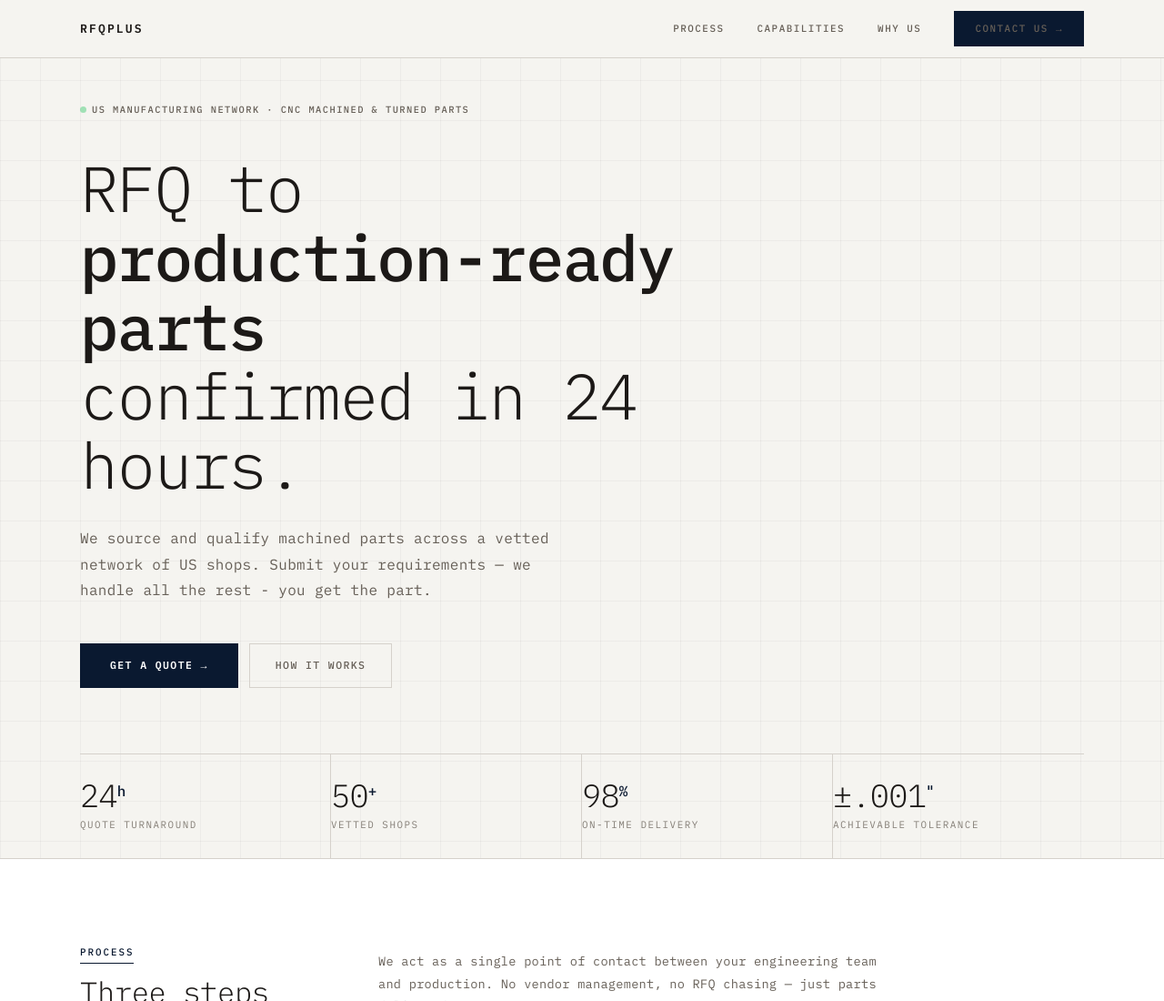
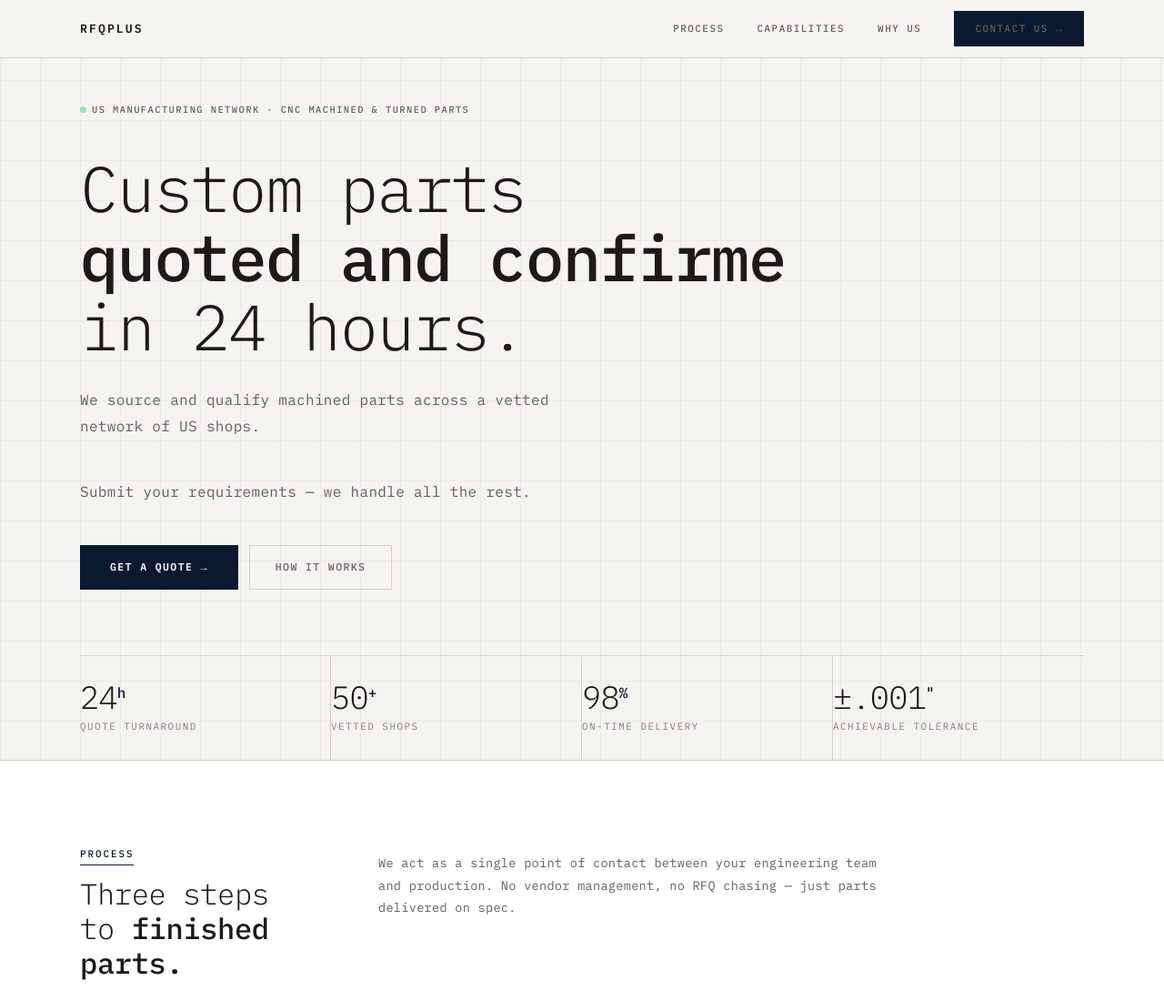
Before and after one commit to MGFRV/Machining-RFQ, a plain HTML site: page index.html in a window 1280 px wide. Shown: the top 1100 px of the page at 91% size. Drawn offline with Linux system fonts and the light colour scheme.

Commit message:
Update index.html

```diff
--- a/index.html
+++ b/index.html
@@ -210,8 +210,9 @@
       <span class="live-dot"></span>
       US Manufacturing Network · CNC Machined &amp; Turned Parts
     </div>
-    <h1 class="hero-h1">RFQ to<br /><strong>production-ready parts</strong><br /> confirmed in 24 hours.</h1>
-    <p class="hero-sub">We source and qualify machined parts across a vetted network of US shops. Submit your requirements — we handle all the rest - you get the part.</p>
+    <h1 class="hero-h1">Custom parts <br /><strong>quoted and confirme </strong><br />in 24 hours.</h1>
+    <p class="hero-sub">We source and qualify machined parts across a vetted network of US shops.</p>
+    <p class="hero-sub">Submit your requirements — we handle all the rest.</p>
     <div class="hero-actions">
       <a href="#rfq" class="btn-primary">Get a Quote →</a>
       <a href="#process" class="btn-ghost">How It Works</a>
```
